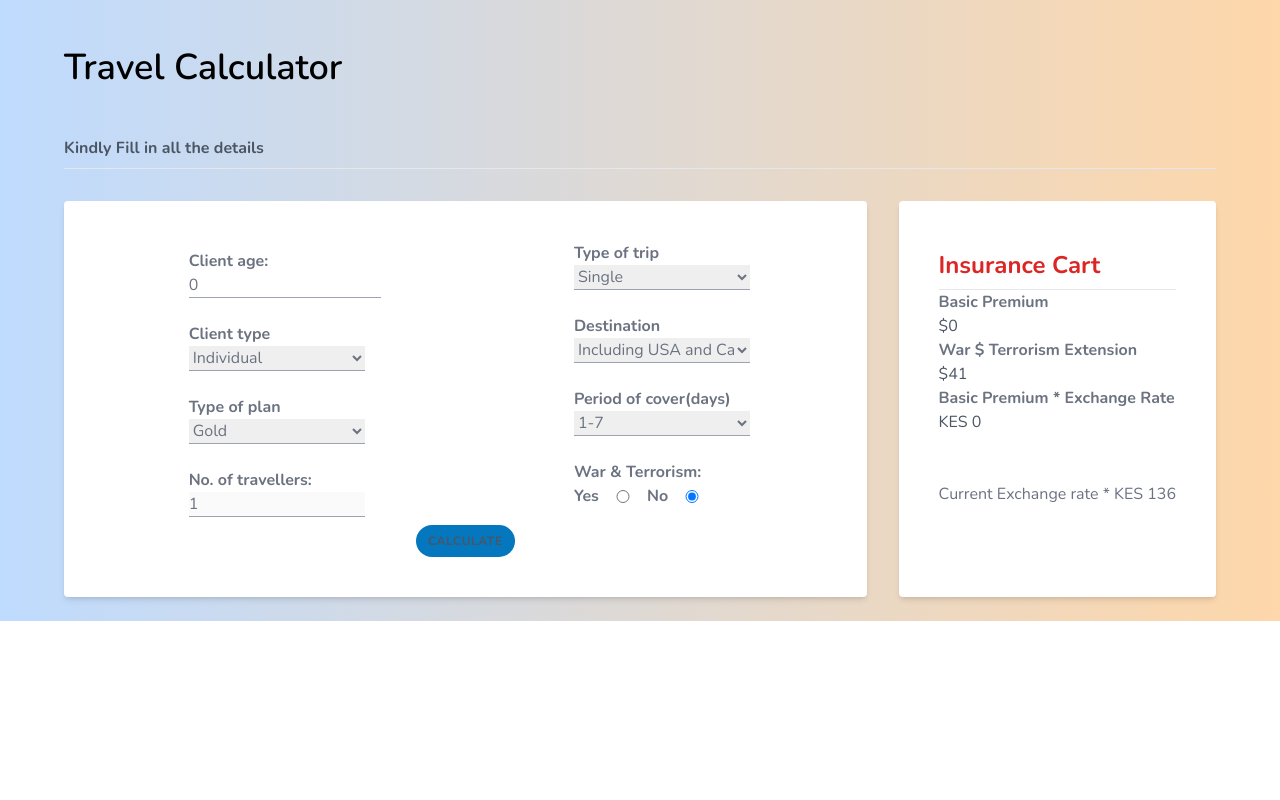
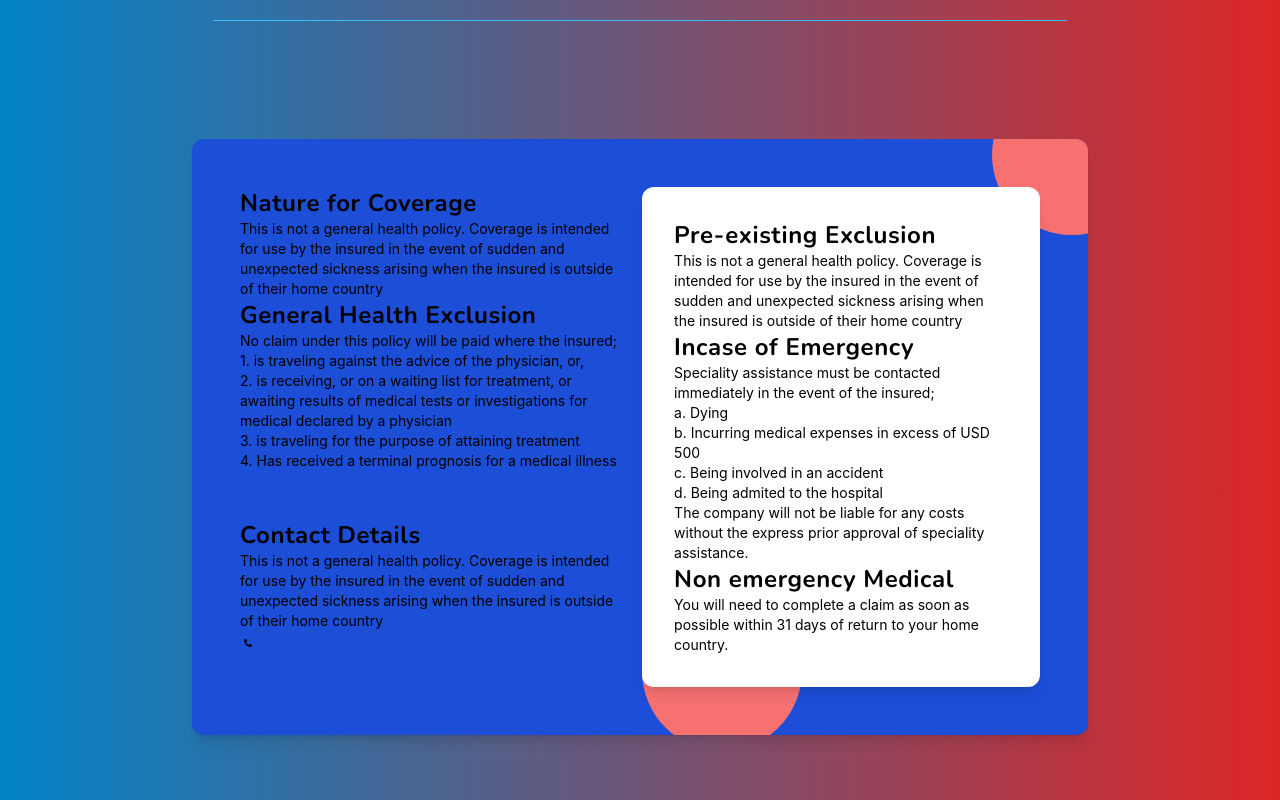
Before and after one commit to prince475/TravelCalculator, a React (Create React App) app: page / in a window 1280 px wide. Shown: the part 780-1580 px from the top of the page. Before the commit the page ends 1401 px from the top, so only its background shows below. Built offline with nearby package versions, Linux system fonts and the light colour scheme.

Commit message:
add the policy page

```diff
--- a/package.json
+++ b/package.json
@@ -3,11 +3,14 @@
   "version": "0.1.0",
   "private": true,
   "dependencies": {
+    "@ionic/react": "^7.0.5",
     "@testing-library/jest-dom": "^5.16.5",
     "@testing-library/react": "^13.4.0",
     "@testing-library/user-event": "^13.5.0",
+    "ionicons": "^7.1.0",
     "react": "^18.2.0",
     "react-dom": "^18.2.0",
+    "react-icons": "^4.8.0",
     "react-ionicons": "^4.2.0",
     "react-scripts": "5.0.1",
     "web-vitals": "^2.1.4"
--- a/src/App.js
+++ b/src/App.js
@@ -4,13 +4,16 @@ import './Styles/output.css'
 import ClientPage from './Components/ClientPage';
 import Home from './Components/Home';
 import Calculator from './Components/Calculator';
+import Policy from './Components/Policy';
 
 
 function App() {
   return (
     <div className="App" >
     <Home/>
-    {/* <ClientPage/> */}
+    <hr className='border-sky-400 w-2/3 m-auto mb-4'/>
+    <Policy/>
+    <hr />
     <Calculator/>
     </div>
   );
--- a/src/Components/Calculator.jsx
+++ b/src/Components/Calculator.jsx
@@ -327,7 +327,7 @@ export default function TI_Calculator() {
 
   return (
     <div className="text-gray-600 font-body">
-      <main className="px-16 py-6 bg-gradient-to-r from-blue-200 to-orange-200">
+      <main className="px-16 py-6 body">
         <header>
           <h1 className="text-black text-4xl font-semibold">
             Travel Calculator
@@ -356,8 +356,8 @@ export default function TI_Calculator() {
                       (clientAge < 16 || clientAge > 45) && (
                         <small style={{ color: "red" }}>
                           Warning: Client age must be between 16 and 45 for
-                        student plan. Please purchase an individual plan if you
-                        are older than 45.
+                          student plan. Please purchase an individual plan if
+                          you are older than 45.
                         </small>
                       )}
                   </label>
@@ -421,7 +421,6 @@ export default function TI_Calculator() {
                         </>
                       )}
                   </label>
-
                 </div>
                 <div>
                   <label className="age font-bold text-gray-500 text-small">
@@ -452,7 +451,8 @@ export default function TI_Calculator() {
                       onChange={(e) => setSelectedDestination(e.target.value)}
                     >
                       {/* This code conditionally renders destination options based on the client type. */}
-                    {clientType === "Student" || selectedPlan === "Student" ? (
+                      {clientType === "Student" ||
+                      selectedPlan === "Student" ? (
                         <>
                           <option value="Including USA and Canada">
                             Including USA and Canada
@@ -567,16 +567,13 @@ export default function TI_Calculator() {
                       />
                     </div>
                   </div>
-
-
-
-
                 </div>
               </div>
               <div className="text-center">
-                <button className="btn " onClick={calculatePremium}>Calculate</button>
+                <button className="btn " onClick={calculatePremium}>
+                  Calculate
+                </button>
               </div>
-
             </div>
 
             <div className="card w-min-[500px]">
@@ -598,7 +595,6 @@ export default function TI_Calculator() {
                   Basic Premium * Exchange Rate
                 </span>
                 KES {totalPremium * exchangeRate}
-
                 <span className="block text-gray-500 text-small font-light mt-12">
                   Current Exchange rate * KES 136
                 </span>
@@ -606,7 +602,6 @@ export default function TI_Calculator() {
               </div>
             </div>
           </div>
-
         </div>
       </main>
     </div>
--- a/src/Components/ClientPage.jsx
+++ b/src/Components/ClientPage.jsx
@@ -1,72 +1,92 @@
-import React from 'react'
+import React from "react";
 
 function ClientPage() {
   return (
-    <div className='antialised'>
-      <div className='flex w-full min-h-screen justify-center items-center'>
-        <div className='flex flex-col space-y-6 bg-blue-700 w-full max-w-4xl p-8 rounded-xl shadow-lg'>
-          <div className='flex flex-col justify-between'>
+    <div className="antialised">
+      <div className="flex w-full min-h-screen justify-center items-center">
+        <div className="flex flex-col md:flex-row md:space-x-6 space-y-6 md:space-y-0 bg-blue-700 w-full max-w-4xl p-8 sm:p-12 rounded-xl shadow-lg overflow-hidden">
+          <div className="flex flex-col justify-between">
             <div>
-              <h1 className='font-bold font-body text-4xl tracking-wide'>Travel with Confidence</h1>
-              <p className='pt- text-sm'>We are providing comprehensive travel insurance for a worry-free experience.
-                 Don't let unexpected events ruin your trip</p>
+              <h1 className="font-bold font-body text-4xl tracking-wide">
+              Nature for Coverage
+              </h1>
+              <p className="pt- text-sm">
+              This is not a general health policy.
+              Coverage is intended for use by the insured in the event of sudden and unexpected sickness arising when the insured is outside of their home country
+              </p>
             </div>
           </div>
 
-          <div>
-            <div className='bg-white rounded-xl shadow-lg p-8'>
-            <h2 className='text-3xl mb-4 font-body'>Register</h2>
-            <form action='#' className='flex flex-col space-y-4'>
-             <div className='grid grid-cols-2 gap-5'>
+          <div className="relative">
+            <div className="absolute z-0 w-40 h-40 bg-red-400 rounded-full -right-28 -top-28"></div>
+            <div className="absolute z-0 w-40 h-40 bg-red-400 rounded-full -left-28 -bottom-16"></div>
+
+            <div className="relative z-10 bg-white rounded-xl shadow-lg p-8">
+              <h2 className="text-3xl mb-4 font-body">Register</h2>
+
+              <form action="#" className="flex flex-col space-y-4">
+                <div className="grid grid-cols-2 gap-5">
                   <input
-              type='text'
-              placeholder='Firstname'
-              className='border border-gray-400 py-1 px-2 font-body rounded'></input>
+                    type="text"
+                    placeholder="Firstname"
+                    className="border border-gray-400 py-1 px-2 font-body rounded"
+                  ></input>
                   <input
-              type='text'
-              placeholder='Lastname'
-              className='border border-gray-400 py-1 px-2 font-body rounded'></input>
+                    type="text"
+                    placeholder="Lastname"
+                    className="border border-gray-400 py-1 px-2 font-body rounded"
+                  ></input>
                 </div>
-             <div className='mt-5'>
+                <div className="mt-5">
                   <input
-              type='number'
-              placeholder='ID number/Passport'
-              className='border border-gray-400 py-1 px-2 w-full font-body rounded'></input>
+                    type="number"
+                    placeholder="ID number/Passport"
+                    className="border border-gray-400 py-1 px-2 w-full font-body rounded"
+                  ></input>
                 </div>
-             <div className='mt-5'>
+                <div className="mt-5">
                   <input
-              type='number'
-              placeholder='Phone number'
-              className='border border-gray-400 py-1 px-2 w-full font-body rounded'></input>
+                    type="number"
+                    placeholder="Phone number"
+                    className="border border-gray-400 py-1 px-2 w-full font-body rounded"
+                  ></input>
                 </div>
-             <div className='mt-5'>
+                <div className="mt-5">
                   <input
-              type='email address'
-              placeholder='Email'
-              className='border border-gray-400 py-1 px-2 w-full font-body rounded'></input>
+                    type="email address"
+                    placeholder="Email"
+                    className="border border-gray-400 py-1 px-2 w-full font-body rounded"
+                  ></input>
                 </div>
-             <div className='mt-5'>
+                <div className="mt-5">
                   <input
-              type='date'
-              placeholder='Quotation Date'
-              className='border border-gray-400 py-1 px-2 w-full font-body rounded'></input>
+                    type="date"
+                    placeholder="Quotation Date"
+                    className="border border-gray-400 py-1 px-2 w-full font-body rounded"
+                  ></input>
                 </div>
                 <div>
-              <input type='checkbox' className='border border-gray-400 font-body rounded'></input>
+                  <input
+                    type="checkbox"
+                    className="border border-gray-400 font-body rounded"
+                  ></input>
                   <span>
-                  I have reviewed the terms for <a href='#' className='text-orange-500 font-semibold font-body'>Travel Insurance policies</a>
+                    I have reviewed the terms for{" "}
+                    <a
+                      href="#"
+                      className="text-orange-500 font-semibold font-body"
+                    >
+                      Travel Insurance policies
+                    </a>
                   </span>
-
                 </div>
               </form>
             </div>
           </div>
         </div>
-
       </div>
-
     </div>
-  )
+  );
 }
 
-export default ClientPage
+export default ClientPage;
--- a/src/Components/Home.jsx
+++ b/src/Components/Home.jsx
@@ -3,9 +3,9 @@ import React from 'react'
 
 function Home() {
   return (
-    <div className='min-h-screen py-40 bg-gradient-to-r from-blue-200 to-orange-200'>
+    <div className='min-h-screen py-20 body'>
       <div className='container mx-auto'>
-        <div className='flex flex-col lg:flex-row w-10/12 lg:w-8/12 bg-white rounded mx-auto shadow-l overflow-hidden'>
+        <div className='flex flex-col lg:flex-row w-10/12 lg:w-8/12 bg-white/80 rounded mx-auto shadow-l overflow-hidden'>
           <div className='w-full lg:w-1/2 flex flex-col items-center justify-center p-12  '>
           {/* add background image later --bg-[url(../Components/Images/visa.png)] bg-no-repeat bg-cover bg-center */}
             <h1 className='text-3xl mb-3 font-bold font-body'>Travel in Confidence</h1>
--- /dev/null
+++ b/src/Components/Policy.jsx
@@ -0,0 +1,112 @@
+import React from "react";
+import {FaPhoneAlt} from 'react-icons/fa'
+
+function Policy() {
+  return (
+    <div className="antialised">
+      <div className="flex w-full min-h-screen justify-evenly items-center">
+        <div className="flex flex-col md:flex-row md:space-x-6 space-y-6 md:space-y-0 bg-blue-700 w-full max-w-4xl p-8 sm:p-12 rounded-xl shadow-lg overflow-hidden">
+          <div className="flex flex-col justify-between">
+            <div>
+              <h1 className="font-bold font-body text-2xl tracking-wide">
+                Nature for Coverage
+              </h1>
+              <p className="pt- text-sm">
+                This is not a general health policy. Coverage is intended for
+                use by the insured in the event of sudden and unexpected
+                sickness arising when the insured is outside of their home
+                country
+              </p>
+              <h1 className="font-bold font-body text-2xl tracking-wide">
+                General Health Exclusion
+              </h1>
+              <p className="pt- text-sm">
+                No claim under this policy will be paid where the insured;
+              </p>
+              <p className="pt- text-sm">
+                1. is traveling against the advice of the physician, or,
+              </p>
+              <p className="pt- text-sm">
+                2. is receiving, or on a waiting list for treatment, or awaiting
+                results of medical tests or investigations for medical declared
+                by a physician
+              </p>
+              <p className="pt- text-sm">
+                3. is traveling for the purpose of attaining treatment
+              </p>
+              <p className="pt- text-sm">
+                4. Has received a terminal prognosis for a medical illness
+              </p>
+              <h1 className="font-bold font-body text-2xl tracking-wide pt-12">
+                Contact Details
+              </h1>
+              <p className="pt- text-sm">
+                This is not a general health policy. Coverage is intended for
+                use by the insured in the event of sudden and unexpected
+                sickness arising when the insured is outside of their home
+                country
+              </p>
+             <div className="flex flex-col">
+              <div className="flex items-center justify-between">
+                <div>
+                <FaPhoneAlt className="pt-2"/>
+                </div>
+
+              </div>
+             </div>
+
+            </div>
+          </div>
+{/* The white card */}
+          <div className="relative">
+            <div className="absolute z-0 w-40 h-40 bg-red-400 rounded-full -right-28 -top-28"></div>
+            <div className="absolute z-0 w-40 h-40 bg-red-400 rounded-full -right+38 -bottom-16"></div>
+
+            <div className="relative z-10 bg-white rounded-xl shadow-lg p-8">
+              {/* <h2 className="text-3xl mb-4 font-body">Register</h2> */}
+              <h1 className="font-bold font-body text-2xl tracking-wide">
+                Pre-existing Exclusion
+              </h1>
+              <p className="pt- text-sm">
+                This is not a general health policy. Coverage is intended for
+                use by the insured in the event of sudden and unexpected
+                sickness arising when the insured is outside of their home
+                country
+              </p>
+              <h1 className="font-bold font-body text-2xl tracking-wide">
+                Incase of Emergency
+              </h1>
+              <p className="pt- text-sm">
+                Speciality assistance must be contacted immediately in the event of the insured;
+              </p>
+              <p className="pt- text-sm">
+                a. Dying
+              </p>
+              <p className="pt- text-sm">
+                b. Incurring medical expenses in excess of USD 500
+              </p>
+              <p className="pt- text-sm">
+                c. Being involved in an accident
+              </p>
+              <p className="pt- text-sm">
+                d. Being admited to the hospital
+              </p>
+              <p className="pt- text-sm">
+                The company will not be liable for any costs without the express prior approval
+                of speciality assistance.
+              </p>
+              <h1 className="font-bold font-body text-2xl tracking-wide">
+                Non emergency Medical
+              </h1>
+              <p className="pt- text-sm">
+                You will need to complete a claim as soon as possible within 31 days of return to your home country.
+              </p>
+            </div>
+          </div>
+        </div>
+      </div>
+    </div>
+  );
+}
+
+export default Policy;
--- a/src/Styles/input.css
+++ b/src/Styles/input.css
@@ -16,3 +16,9 @@
 .btn{
     @apply rounded-full py-2 px-3 uppercase text-xs font-bold cursor-pointer tracking-wider bg-secondary-300
 }
+.icons {
+    @apply h-14 w-14 group-hover:rounded-full px-3
+}
+body{
+    @apply bg-gradient-to-r from-sky-600 to-red-600
+}
--- a/src/Styles/output.css
+++ b/src/Styles/output.css
@@ -607,8 +607,44 @@ video {
   }
 }
 
+.absolute{
+  position: absolute;
+}
+
+.relative{
+  position: relative;
+}
+
+.-bottom-16{
+  bottom: -4rem;
+}
+
+.-left-28{
+  left: -7rem;
+}
+
+.-right-28{
+  right: -7rem;
+}
+
+.-top-28{
+  top: -7rem;
+}
+
+.z-0{
+  z-index: 0;
+}
+
+.z-10{
+  z-index: 10;
+}
+
 .m-2{
   margin: 0.5rem;
+}
+
+.m-auto{
+  margin: auto;
 }
 
 .mx-auto{
@@ -648,12 +684,16 @@ video {
   display: flex;
 }
 
-.inline-flex{
-  display: inline-flex;
+.grid{
+  display: grid;
 }
 
-.grid{
-  display: grid;
+.h-40{
+  height: 10rem;
+}
+
+.h-screen{
+  height: 100vh;
 }
 
 .min-h-screen{
@@ -668,16 +708,24 @@ video {
   width: 3rem;
 }
 
+.w-40{
+  width: 10rem;
+}
+
 .w-44{
   width: 11rem;
+}
+
+.w-48{
+  width: 12rem;
 }
 
 .w-full{
   width: 100%;
 }
 
-.w-48{
-  width: 12rem;
+.w-2\/3{
+  width: 66.666667%;
 }
 
 .max-w-4xl{
@@ -716,6 +764,10 @@ video {
   justify-content: space-around;
 }
 
+.justify-evenly{
+  justify-content: space-evenly;
+}
+
 .gap-5{
   gap: 1.25rem;
 }
@@ -724,22 +776,16 @@ video {
   gap: 2rem;
 }
 
+.space-y-4 > :not([hidden]) ~ :not([hidden]){
+  --tw-space-y-reverse: 0;
+  margin-top: calc(1rem * calc(1 - var(--tw-space-y-reverse)));
+  margin-bottom: calc(1rem * var(--tw-space-y-reverse));
+}
+
 .space-y-6 > :not([hidden]) ~ :not([hidden]){
   --tw-space-y-reverse: 0;
   margin-top: calc(1.5rem * calc(1 - var(--tw-space-y-reverse)));
   margin-bottom: calc(1.5rem * var(--tw-space-y-reverse));
-}
-
-.space-x-2 > :not([hidden]) ~ :not([hidden]){
-  --tw-space-x-reverse: 0;
-  margin-right: calc(0.5rem * var(--tw-space-x-reverse));
-  margin-left: calc(0.5rem * calc(1 - var(--tw-space-x-reverse)));
-}
-
-.space-y-4 > :not([hidden]) ~ :not([hidden]){
-  --tw-space-y-reverse: 0;
-  margin-top: calc(1rem * calc(1 - var(--tw-space-y-reverse)));
-  margin-bottom: calc(1rem * var(--tw-space-y-reverse));
 }
 
 .overflow-hidden{
@@ -748,6 +794,10 @@ video {
 
 .rounded{
   border-radius: 0.25rem;
+}
+
+.rounded-full{
+  border-radius: 9999px;
 }
 
 .rounded-xl{
@@ -782,14 +832,28 @@ video {
   border-color: rgb(31 41 55 / var(--tw-border-opacity));
 }
 
+.border-sky-400{
+  --tw-border-opacity: 1;
+  border-color: rgb(56 189 248 / var(--tw-border-opacity));
+}
+
+.bg-blue-700{
+  --tw-bg-opacity: 1;
+  background-color: rgb(29 78 216 / var(--tw-bg-opacity));
+}
+
+.bg-red-400{
+  --tw-bg-opacity: 1;
+  background-color: rgb(248 113 113 / var(--tw-bg-opacity));
+}
+
 .bg-white{
   --tw-bg-opacity: 1;
   background-color: rgb(255 255 255 / var(--tw-bg-opacity));
 }
 
-.bg-blue-700{
-  --tw-bg-opacity: 1;
-  background-color: rgb(29 78 216 / var(--tw-bg-opacity));
+.bg-white\/80{
+  background-color: rgb(255 255 255 / 0.8);
 }
 
 .bg-gradient-to-r{
@@ -846,9 +910,9 @@ video {
   padding-bottom: 4rem;
 }
 
-.py-40{
-  padding-top: 10rem;
-  padding-bottom: 10rem;
+.py-20{
+  padding-top: 5rem;
+  padding-bottom: 5rem;
 }
 
 .py-6{
@@ -858,6 +922,10 @@ video {
 
 .pb-2{
   padding-bottom: 0.5rem;
+}
+
+.pt-12{
+  padding-top: 3rem;
 }
 
 .pt-2{
@@ -982,6 +1050,49 @@ video {
   letter-spacing: 0.05em;
 }
 
+.icons{
+  height: 3.5rem;
+  width: 3.5rem;
+  padding-left: 0.75rem;
+  padding-right: 0.75rem;
+}
+
+.group:hover .icons{
+  border-radius: 9999px;
+}
+
+body{
+  background-image: linear-gradient(to right, var(--tw-gradient-stops));
+  --tw-gradient-from: #0284c7 var(--tw-gradient-from-position);
+  --tw-gradient-to: rgb(2 132 199 / 0) var(--tw-gradient-to-position);
+  --tw-gradient-stops: var(--tw-gradient-from), var(--tw-gradient-to);
+  --tw-gradient-to: #dc2626 var(--tw-gradient-to-position);
+}
+
+@media (min-width: 640px){
+  .sm\:p-12{
+    padding: 3rem;
+  }
+}
+
+@media (min-width: 768px){
+  .md\:flex-row{
+    flex-direction: row;
+  }
+
+  .md\:space-x-6 > :not([hidden]) ~ :not([hidden]){
+    --tw-space-x-reverse: 0;
+    margin-right: calc(1.5rem * var(--tw-space-x-reverse));
+    margin-left: calc(1.5rem * calc(1 - var(--tw-space-x-reverse)));
+  }
+
+  .md\:space-y-0 > :not([hidden]) ~ :not([hidden]){
+    --tw-space-y-reverse: 0;
+    margin-top: calc(0px * calc(1 - var(--tw-space-y-reverse)));
+    margin-bottom: calc(0px * var(--tw-space-y-reverse));
+  }
+}
+
 @media (min-width: 1024px){
   .lg\:w-1\/2{
     width: 50%;
```
Also changed, not shown: 1 other file (tests, documents, lock files or other folders). Lines whose indentation alone changed are shown as unchanged.
